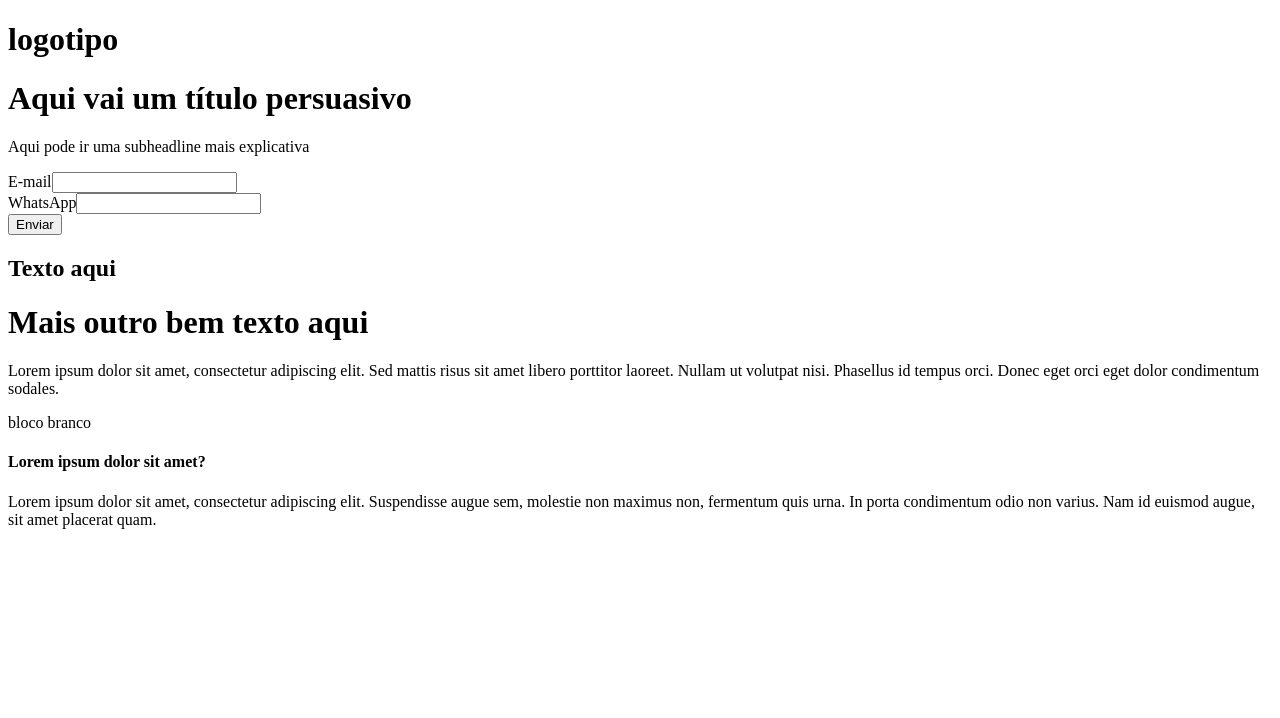
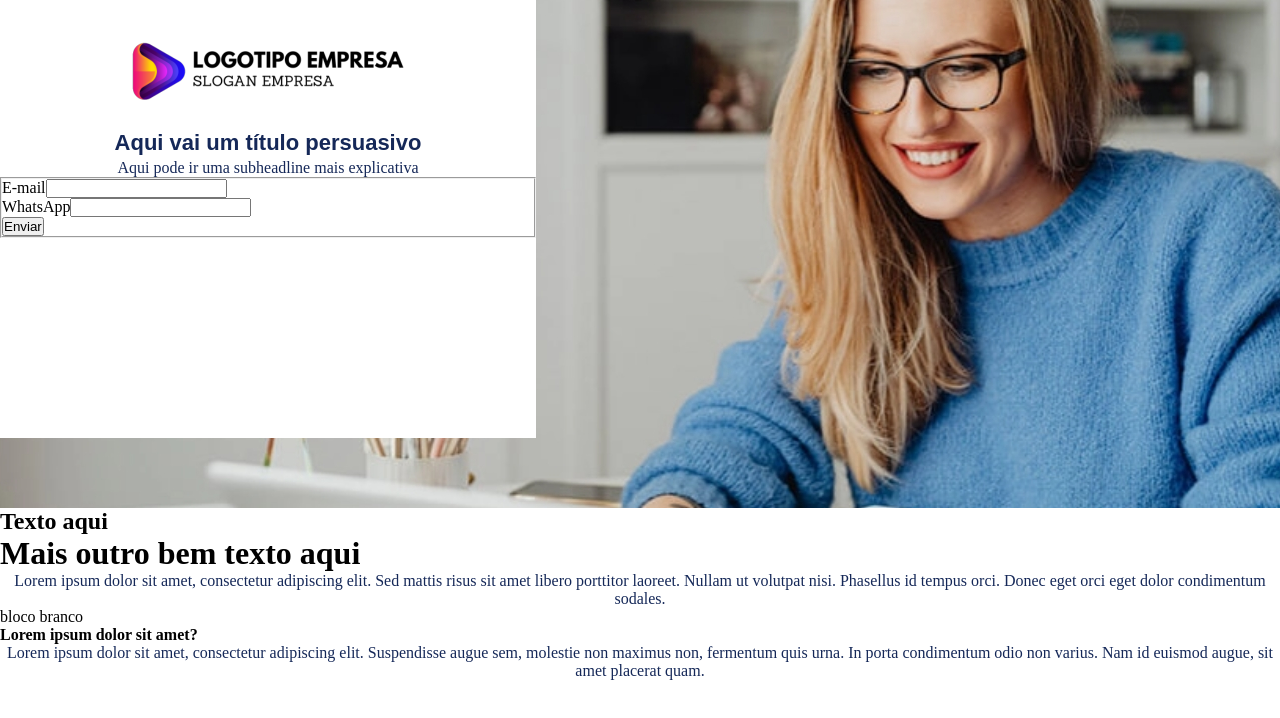
Before and after one commit to Jana-SI/Landing_Page_WD, a Nuxt app: page / in a window 1280 px wide. Shown: the top 718 px of the page. Built offline with nearby package versions, Linux system fonts and the light colour scheme.

Commit message:
começando design

```diff
--- /dev/null
+++ b/app/assets/css/global.css
@@ -0,0 +1,30 @@
+*,
+*::before,
+*::after {
+    box-sizing: border-box;
+}
+
+* {
+    margin: 0;
+    padding: 0;
+    box-sizing: border-box;
+}
+
+html,
+body {
+    margin: 0;
+    padding: 0;
+    height: 100%;
+}
+
+.header {
+    width: 100;
+    height: 508px;
+    background-image: url('/img/banner.jpg');
+    background-repeat: no-repeat;
+    background-position: center;
+    background-origin: padding-box;
+    background-size: cover;
+    /* opcional, para preencher o espaço */
+    opacity: 1;
+}
--- /dev/null
+++ b/app/assets/css/header.css
@@ -0,0 +1,31 @@
+.header-content{
+    background-color: #ffffff !important;
+    width: 536px;
+    height: 438px;
+}
+
+img{    /* Layout Properties */
+    width: 283px;
+    height: 113px;
+    margin: 10px 126px 0px 127px; /* top, right, bottom, left */
+}
+
+.header-content h1, p{
+    text-align: center;
+    color: #152858;
+}
+
+
+.header-content h1{
+
+  text-align: center;
+  font-family: 'Poppins', sans-serif;
+  font-weight: 900;
+  font-size: 22px;
+  line-height: 32px;
+  letter-spacing: 0px;
+  color: #152858;
+  opacity: 1;
+
+
+}
--- a/app/components/Form/index.vue
+++ b/app/components/Form/index.vue
@@ -1,28 +1,19 @@
 <template>
   <div>
     <form @submit.prevent="handleSubmit" class="form-lead">
+      <fieldset>
         <!-- Campo E-mail -->
-      <Input
-        label="E-mail"
-        type="email"
-        v-model="email"
-        @blur="validateEmail"
-      />
+        <Input id="E-mail" type="email" v-model="email" @blur="validateEmail" />
         <span v-if="errors.email">{{ errors.email }}</span>
 
         <!-- Campo WhatsApp -->
-      <Input
-        label="WhatsApp"
-        type="tel"
-        v-model="whatsapp"
-        @blur="validateWhatsapp"
-        @input="maskWhatsapp"
-      />
+        <Input id="WhatsApp" type="tel" v-model="whatsapp" @blur="validateWhatsapp" @input="maskWhatsapp" />
         <span v-if="errors.whatsapp">{{ errors.whatsapp }}</span>
 
         <Button type="submit">Enviar</Button>
 
         <p v-if="successMessage">{{ successMessage }}</p>
+      </fieldset>
     </form>
 
     <!-- Exibição do último dado salvo -->
--- a/app/components/Header/index.vue
+++ b/app/components/Header/index.vue
@@ -1,7 +1,12 @@
 <template>
-    <h1>logotipo</h1>
-    <h1>Aqui vai um título persuasivo</h1>
-    <p>Aqui pode ir uma subheadline mais explicativa</p>
+    <div class="header">
+        <div class="header-content">
+            <img src="/img/logo_empresa.png" alt="">
+            <h1>Aqui vai um título persuasivo</h1>
+            <p>Aqui pode ir uma subheadline mais explicativa</p>
 
-    <Form></Form>
+            <Form></Form>
+        </div>
+
+    </div>
 </template>
--- a/app/components/Input/index.vue
+++ b/app/components/Input/index.vue
@@ -1,6 +1,6 @@
 <template>
   <div>
-    <label :for="id">{{ label }}</label>
+    <label :for="id">{{ id }}</label>
     <input
       :id="id"
       :type="type"
@@ -13,7 +13,7 @@
 
 <script setup>
 const props = defineProps({
-  label: { type: String, required: true },
+  id: { type: String, required: true },
   id: { type: String, required: true },
   type: { type: String, default: "text" },
   modelValue: { type: String, required: true },
--- a/nuxt.config.ts
+++ b/nuxt.config.ts
@@ -1,5 +1,6 @@
 // https://nuxt.com/docs/api/configuration/nuxt-config
 export default defineNuxtConfig({
   compatibilityDate: '2025-07-15',
-  devtools: { enabled: true }
+  devtools: { enabled: true },
+  css: ['@/assets/css/global.css', '@/assets/css/header.css', '@/assets/css/form.css']
 })
```
Also changed, not shown: app/assets/css/form.css (added), public/img/banner.jpg (added), public/img/logo_empresa.png (added). Lines whose indentation alone changed are shown as unchanged.
